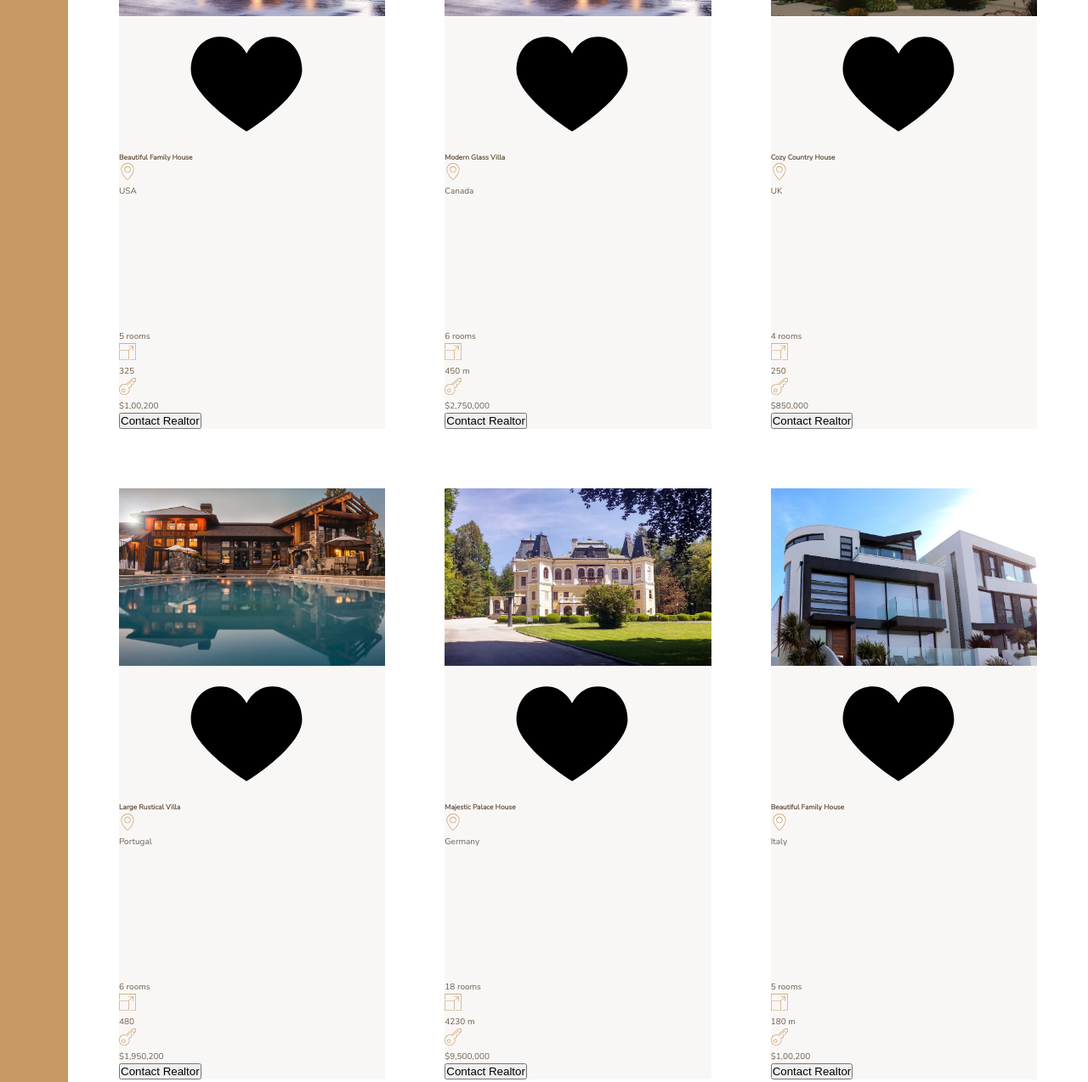
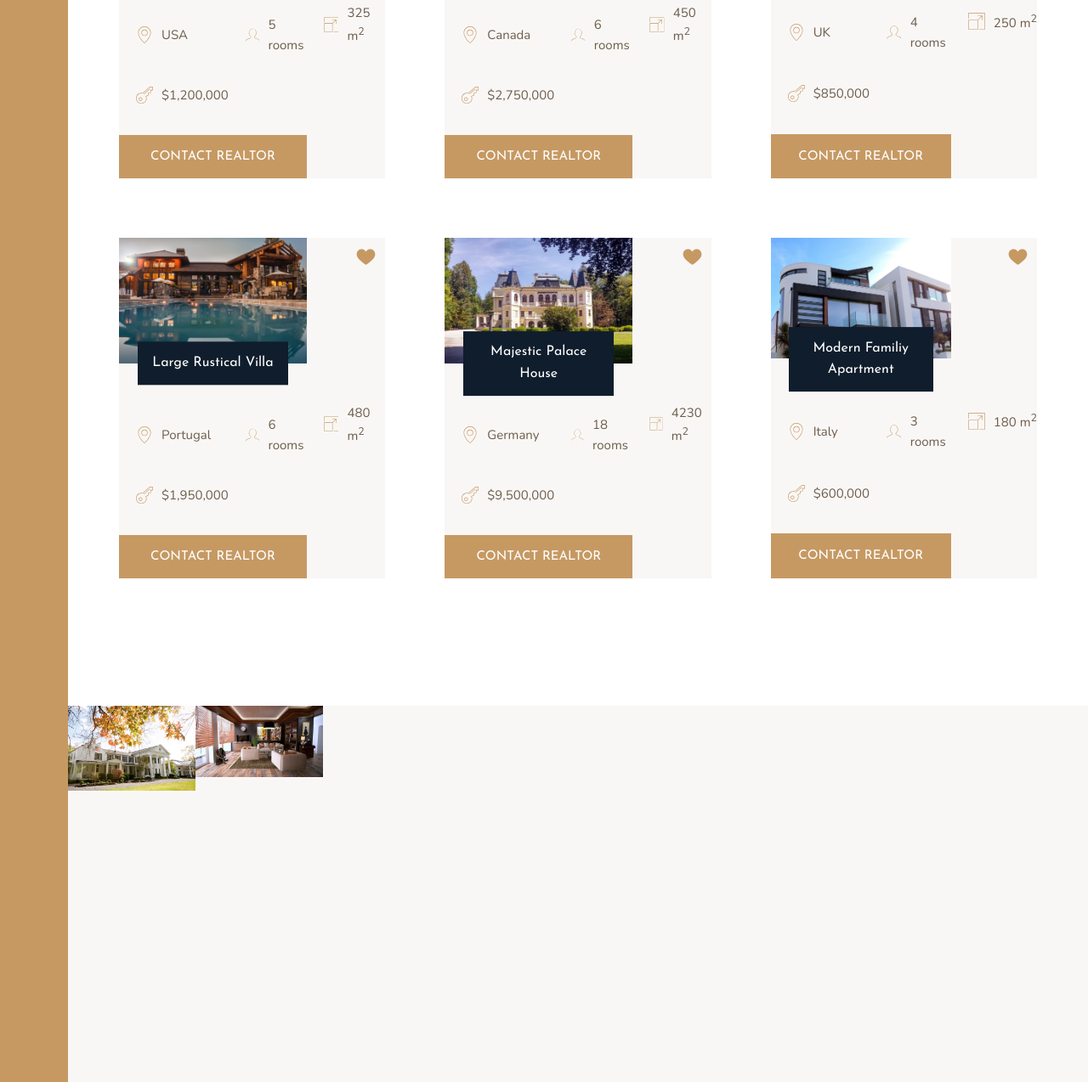
Before and after one commit to Nischay8/AdvancedCssProject, a website: page Nexter/index.html in a window 1280 px wide. Shown: the part 2432-3706 px from the top of the page at 85% size. Drawn offline with nearby package versions, Linux system fonts and the light colour scheme.

Commit message:
Added on 26 October 2023

```diff
--- a/Nexter/index.html
+++ b/Nexter/index.html
@@ -115,243 +115,204 @@
             <svg class="home__like">
                 <use xlink:href="img/sprite.svg#icon-heart-full"></use>
             </svg>
-
-            <h5 class="home__name">Beautiful Family House</h5>
+            <h5 class="home__name">Beautiful Familiy House</h5>
             <div class="home__location">
-                <svg class="home__like">
+                <svg>
                     <use xlink:href="img/sprite.svg#icon-map-pin"></use>
                 </svg>
                 <p>USA</p>
             </div>
-            <div class="home__room">
-                <svg class="home__like">
-                    <use xlink:href="img/sprite.svg#icon-proile-male"></use>
+            <div class="home__rooms">
+                <svg>
+                    <use xlink:href="img/sprite.svg#icon-profile-male"></use>
                 </svg>
                 <p>5 rooms</p>
             </div>
             <div class="home__area">
-                <svg class="home__like">
+                <svg>
                     <use xlink:href="img/sprite.svg#icon-expand"></use>
                 </svg>
-                <p>325</p>
+                <p>325 m<sup>2</sup></p>
             </div>
             <div class="home__price">
-                <svg class="home__like">
+                <svg>
                     <use xlink:href="img/sprite.svg#icon-key"></use>
                 </svg>
-                <p>$1,00,200</p>
+                <p>$1,200,000</p>
             </div>
-            <button class="cta">Contact Realtor</button>
+            <button class="btn home__btn">Contact realtor</button>
+        </div>
 
-        </div>
+
         <div class="home">
-            <img src="img/house-1.jpeg" alt="House 2" class="home__img">
+            <img src="img/house-2.jpeg" alt="House 2" class="home__img">
             <svg class="home__like">
                 <use xlink:href="img/sprite.svg#icon-heart-full"></use>
             </svg>
-
             <h5 class="home__name">Modern Glass Villa</h5>
             <div class="home__location">
-                <svg class="home__like">
+                <svg>
                     <use xlink:href="img/sprite.svg#icon-map-pin"></use>
                 </svg>
                 <p>Canada</p>
             </div>
-            <div class="home__room">
-                <svg class="home__like">
-                    <use xlink:href="img/sprite.svg#icon-proile-male"></use>
+            <div class="home__rooms">
+                <svg>
+                    <use xlink:href="img/sprite.svg#icon-profile-male"></use>
                 </svg>
                 <p>6 rooms</p>
             </div>
             <div class="home__area">
-                <svg class="home__like">
+                <svg>
                     <use xlink:href="img/sprite.svg#icon-expand"></use>
                 </svg>
-                <p>450 m</p>
+                <p>450 m<sup>2</sup></p>
             </div>
             <div class="home__price">
-                <svg class="home__like">
+                <svg>
                     <use xlink:href="img/sprite.svg#icon-key"></use>
                 </svg>
                 <p>$2,750,000</p>
             </div>
-            <button class="cta">Contact Realtor</button>
+            <button class="btn home__btn">Contact realtor</button>
+        </div>
 
-        </div>
         <div class="home">
-            <img src="img/house-2.jpeg" alt="picture_1" class="home__img">
+            <img src="img/house-3.jpeg" alt="House 3" class="home__img">
             <svg class="home__like">
                 <use xlink:href="img/sprite.svg#icon-heart-full"></use>
             </svg>
-
             <h5 class="home__name">Cozy Country House</h5>
             <div class="home__location">
-                <svg class="home__like">
+                <svg>
                     <use xlink:href="img/sprite.svg#icon-map-pin"></use>
                 </svg>
                 <p>UK</p>
             </div>
-            <div class="home__room">
-                <svg class="home__like">
-                    <use xlink:href="img/sprite.svg#icon-proile-male"></use>
+            <div class="home__rooms">
+                <svg>
+                    <use xlink:href="img/sprite.svg#icon-profile-male"></use>
                 </svg>
                 <p>4 rooms</p>
             </div>
             <div class="home__area">
-                <svg class="home__like">
+                <svg>
                     <use xlink:href="img/sprite.svg#icon-expand"></use>
                 </svg>
-                <p>250</p>
+                <p>250 m<sup>2</sup></p>
             </div>
             <div class="home__price">
-                <svg class="home__like">
+                <svg>
                     <use xlink:href="img/sprite.svg#icon-key"></use>
                 </svg>
                 <p>$850,000</p>
             </div>
-            <button class="cta">Contact Realtor</button>
+            <button class="btn home__btn">Contact realtor</button>
+        </div>
 
-        </div>
         <div class="home">
-            <img src="img/house-4.jpeg" alt="picture_1" class="home__img">
+            <img src="img/house-4.jpeg" alt="House 4" class="home__img">
             <svg class="home__like">
                 <use xlink:href="img/sprite.svg#icon-heart-full"></use>
             </svg>
-
             <h5 class="home__name">Large Rustical Villa</h5>
             <div class="home__location">
-                <svg class="home__like">
+                <svg>
                     <use xlink:href="img/sprite.svg#icon-map-pin"></use>
                 </svg>
                 <p>Portugal</p>
             </div>
-            <div class="home__room">
-                <svg class="home__like">
-                    <use xlink:href="img/sprite.svg#icon-proile-male"></use>
+            <div class="home__rooms">
+                <svg>
+                    <use xlink:href="img/sprite.svg#icon-profile-male"></use>
                 </svg>
                 <p>6 rooms</p>
             </div>
             <div class="home__area">
-                <svg class="home__like">
+                <svg>
                     <use xlink:href="img/sprite.svg#icon-expand"></use>
                 </svg>
-                <p>480</p>
+                <p>480 m<sup>2</sup></p>
             </div>
             <div class="home__price">
-                <svg class="home__like">
+                <svg>
                     <use xlink:href="img/sprite.svg#icon-key"></use>
                 </svg>
-                <p>$1,950,200</p>
+                <p>$1,950,000</p>
             </div>
-            <button class="cta">Contact Realtor</button>
+            <button class="btn home__btn">Contact realtor</button>
+        </div>
 
-        </div>
         <div class="home">
-            <img src="img/house-5.jpeg" alt="picture_1" class="home__img">
+            <img src="img/house-5.jpeg" alt="House 5" class="home__img">
             <svg class="home__like">
                 <use xlink:href="img/sprite.svg#icon-heart-full"></use>
             </svg>
-
             <h5 class="home__name">Majestic Palace House</h5>
             <div class="home__location">
-                <svg class="home__like">
+                <svg>
                     <use xlink:href="img/sprite.svg#icon-map-pin"></use>
                 </svg>
                 <p>Germany</p>
             </div>
-            <div class="home__room">
-                <svg class="home__like">
-                    <use xlink:href="img/sprite.svg#icon-proile-male"></use>
+            <div class="home__rooms">
+                <svg>
+                    <use xlink:href="img/sprite.svg#icon-profile-male"></use>
                 </svg>
                 <p>18 rooms</p>
             </div>
             <div class="home__area">
-                <svg class="home__like">
+                <svg>
                     <use xlink:href="img/sprite.svg#icon-expand"></use>
                 </svg>
-                <p>4230 m</p>
+                <p>4230 m<sup>2</sup></p>
             </div>
             <div class="home__price">
-                <svg class="home__like">
+                <svg>
                     <use xlink:href="img/sprite.svg#icon-key"></use>
                 </svg>
                 <p>$9,500,000</p>
             </div>
-            <button class="cta">Contact Realtor</button>
+            <button class="btn home__btn">Contact realtor</button>
+        </div>
 
-        </div>
         <div class="home">
-            <img src="img/house-6.jpeg" alt="picture_1" class="home__img">
+            <img src="img/house-6.jpeg" alt="House 6" class="home__img">
             <svg class="home__like">
                 <use xlink:href="img/sprite.svg#icon-heart-full"></use>
             </svg>
-
-            <h5 class="home__name">Beautiful Family House</h5>
+            <h5 class="home__name">Modern Familiy Apartment</h5>
             <div class="home__location">
-                <svg class="home__like">
+                <svg>
                     <use xlink:href="img/sprite.svg#icon-map-pin"></use>
                 </svg>
                 <p>Italy</p>
             </div>
-            <div class="home__room">
-                <svg class="home__like">
-                    <use xlink:href="img/sprite.svg#icon-proile-male"></use>
+            <div class="home__rooms">
+                <svg>
+                    <use xlink:href="img/sprite.svg#icon-profile-male"></use>
                 </svg>
-                <p>5 rooms</p>
+                <p>3 rooms</p>
             </div>
             <div class="home__area">
-                <svg class="home__like">
+                <svg>
                     <use xlink:href="img/sprite.svg#icon-expand"></use>
                 </svg>
-                <p>180 m</p>
+                <p>180 m<sup>2</sup></p>
             </div>
             <div class="home__price">
-                <svg class="home__like">
+                <svg>
                     <use xlink:href="img/sprite.svg#icon-key"></use>
                 </svg>
-                <p>$1,00,200</p>
+                <p>$600,000</p>
             </div>
-            <button class="cta">Contact Realtor</button>
-
-        </div>
-        <div class="home">
-            <img src="img/house-1.jpeg" alt="picture_1" class="home__img">
-            <svg class="home__like">
-                <use xlink:href="img/sprite.svg#icon-heart-full"></use>
-            </svg>
-
-            <h5 class="home__name">Beautiful Family House</h5>
-            <div class="home__location">
-                <svg class="home__like">
-                    <use xlink:href="img/sprite.svg#icon-map-pin"></use>
-                </svg>
-                <p>USA</p>
-            </div>
-            <div class="home__room">
-                <svg class="home__like">
-                    <use xlink:href="img/sprite.svg#icon-proile-male"></use>
-                </svg>
-                <p>5 rooms</p>
-            </div>
-            <div class="home__area">
-                <svg class="home__like">
-                    <use xlink:href="img/sprite.svg#icon-expand"></use>
-                </svg>
-                <p>325</p>
-            </div>
-            <div class="home__price">
-                <svg class="home__like">
-                    <use xlink:href="img/sprite.svg#icon-key"></use>
-                </svg>
-                <p>$1,00,200</p>
-            </div>
-            <button class="cta">Contact Realtor</button>
-
+            <button class="btn home__btn">Contact realtor</button>
         </div>
     </section>
 
     <section class="gallery">
-        Gallery
+       <img src="img/gal-1.jpeg" alt="Gallery image 1" class="gallery__img">
+       <img src="img/gal-2.jpeg" alt="Gallery image 2" class="gallery__img">
     </section>
 
     <footer class="footer">
--- a/Nexter/sass/_gallery.scss
+++ b/Nexter/sass/_gallery.scss
@@ -1,5 +1,15 @@
 .gallery {
-    background-color: $color-grey-dark-1;
-    grid-column: full-start/ full-end;
 
+    background-color:$color-grey-light-1;
+    grid-column: full-start / full-end;
+
+
+
+    display: grid;
+    grid-template-columns: repeat(8,1fr);
+    grid-template-rows: repeat(7,5vw);
+
+    & >*{
+        width: 100%;
+    }
 }
--- a/Nexter/sass/_homes.scss
+++ b/Nexter/sass/_homes.scss
@@ -1,7 +1,7 @@
 .homes {
     grid-column: center-start / center-end;
+    margin: 15rem 0;
 
-    margin: 15rem 0;
     display: grid;
     grid-template-columns: repeat(auto-fit, minmax(25rem, 1fr));
     grid-gap: 7rem;
@@ -10,29 +10,71 @@
 .home {
     background-color: $color-grey-light-1;
 
+    display: grid;
+    grid-template-columns: repeat(2, 1fr);
+    grid-row-gap: 3.5rem;
+
     &__img {
         width: 100%;
-
+        grid-row: 1/2;
+        grid-column: 1/-1;
+        z-index: 1;
     }
 
-    &__like {}
+    &__like {
+        grid-row: 1/2;
+        grid-column: 2 3;
+        fill: $color-primary;
+        height: 2.5rem;
+        width: 2.5rem;
+        z-index: 2;
+        justify-self: end;
+        margin: 1rem;
+    }
 
-    &__name {}
+    &__name {
+        grid-row: 1/2;
+        grid-column: 1/-1;
+        justify-self: center;
+        align-self: end;
+        z-index: 3;
+
+        width: 80%;
+        font-family: $font-display;
+        font-size: 1.6rem;
+        text-align: center;
+        padding: 1.25rem;
+        background-color: $color-secondary;
+        color: #fff;
+        font-weight: 400;
+        transform: translateY(50%);
+    }
+
+    &__location,
+    &__rooms {
+        margin-top: 2.5rem;
+    }
 
     &__location,
     &__rooms,
     &__area,
     &__price {
 
-        svg{
-fill: $color-primary;
-height: 2rem;
-width: 2rem;
-        }
+        font-size: 1.5rem;
+        margin-left: 2rem;
 
-        p{
+        display: flex;
+        align-items: center;
 
+        svg {
+            fill: $color-primary;
+            height: 2rem;
+            width: 2rem;
+            margin-right: 1rem;
         }
     }
 
+    &__btn {
+        grid-column: 1/-1;
+    }
 }
```
Also changed, not shown: Nexter/css/style.css.
